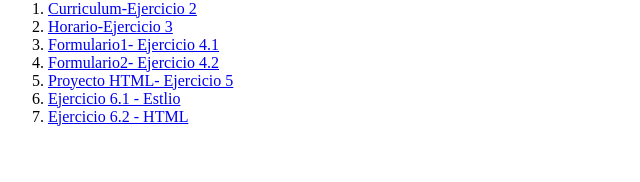
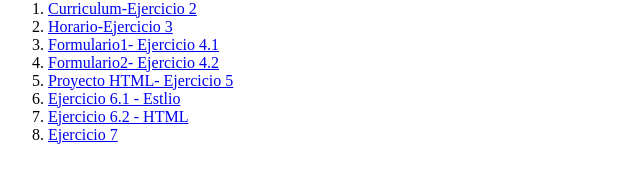
Before and after one commit to Ibaisolves/APW-25-26, a plain HTML site: page index.html in a window 1280 px wide. Shown: the part 168-350 px from the top of the page, 0-640 px from the left. Drawn offline with Linux system fonts and the light colour scheme.

Commit message:
Fix link for Ejercicio 7 in index.html

```diff
--- a/index.html
+++ b/index.html
@@ -20,7 +20,7 @@
         <li><a href=Proyecto/index.html>Proyecto HTML- Ejercicio 5</a></li>
         <li><a href=ejercicio aules ccs/css/styles.css>Ejercicio 6.1 - Estlio</li>
         <li><a href=ejercicio aules ccs/index.html>Ejercicio 6.2 - HTML</li>
-
+        <li><a href=oferta.html/index.html>Ejercicio 7</li>
     </ol>
 
 </body>
```
